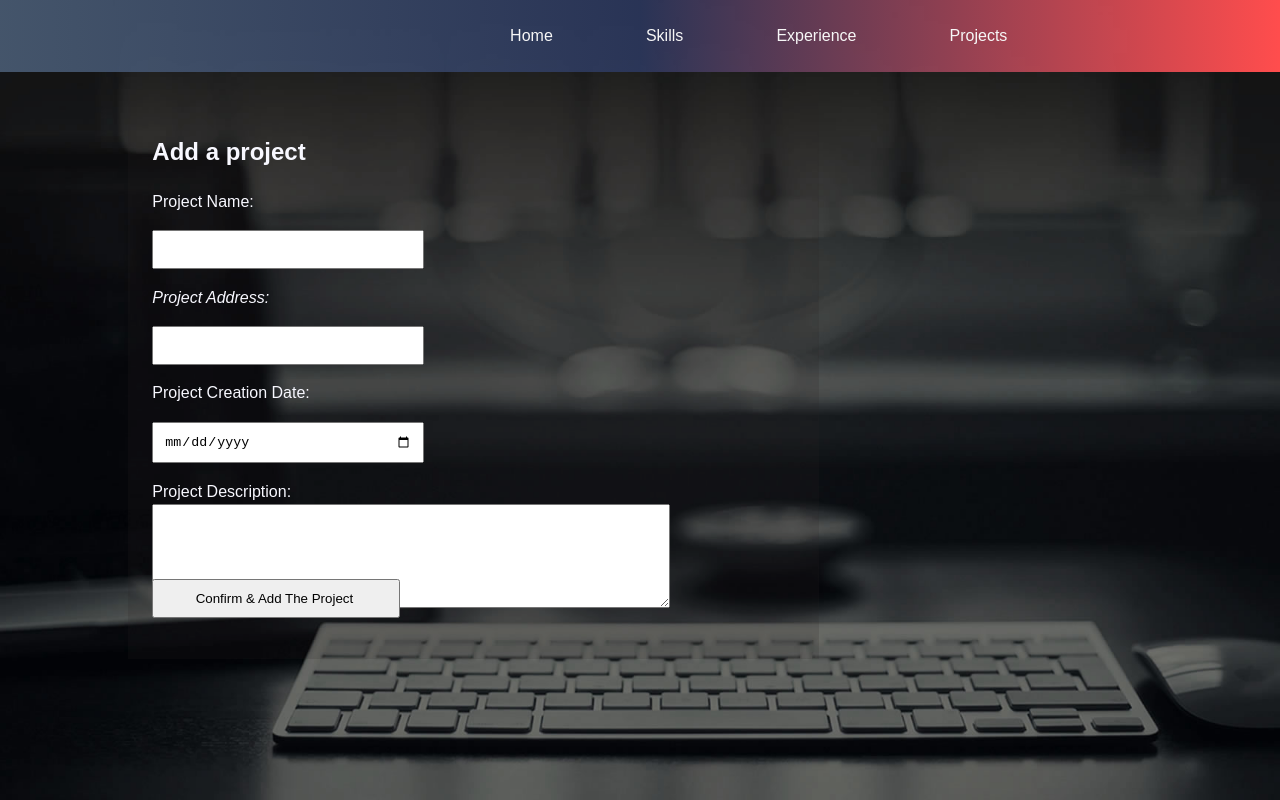
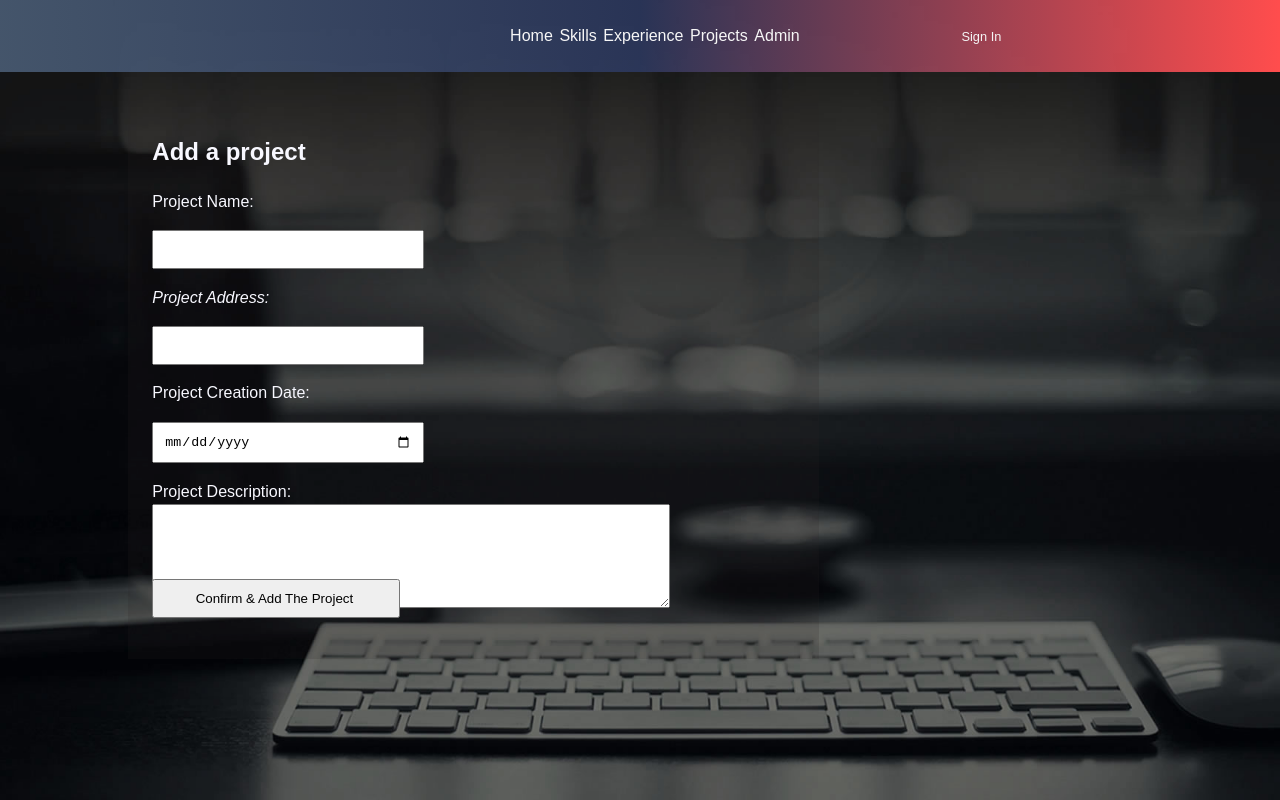
Before and after one commit to aliahdab/Portfolio-Project, a React (Create React App) app: page /admin in a window 1280 px wide. Built offline with nearby package versions, Linux system fonts and the light colour scheme.

Commit message:
adding sign in and out

```diff
--- a/src/App.css
+++ b/src/App.css
@@ -61,7 +61,8 @@ a {
   text-decoration: none;
 }
 
-a:hover {
+a:hover,
+button:hover {
   text-decoration: underline;
 }
 
@@ -102,6 +103,7 @@ img.avatar {
   line-height: 1;
   color: whitesmoke;
 }
+
 .home-my-title,
 .home-my-description {
   font-size: 20px;
@@ -155,7 +157,8 @@ img {
   margin-right: 8px;
 }
 
-.job-p {
+.job-p,
+.project-p {
   margin: 2%;
   margin-left: 0%;
 }
@@ -213,6 +216,16 @@ textarea {
   height: 100%;
 }
 
-.project-description {
-  margin: 3%;
+.log-button {
+  background-color: Transparent;
+  border: none;
+  outline: none;
+  cursor: pointer;
+  overflow: hidden;
+  font-size: 80%;
+  color: whitesmoke;
 }
+
+.log-section {
+  margin-left: 30%;
+}
--- a/src/App.js
+++ b/src/App.js
@@ -9,12 +9,10 @@ import Projects from './components/Projects.js';
 import Admin from './components/Admin.js';
 
 
-
 class App extends Component {
-
-
   render() {
     return (
+
       <Router>
         <div className="App">
           <Navigation></Navigation>
@@ -29,6 +27,7 @@ class App extends Component {
         </div>
       </Router>
 
+
     )
   }
 }
--- a/src/components/Firebase.js
+++ b/src/components/Firebase.js
@@ -28,9 +28,6 @@ console.log(database);
 //   'project_date': '11/16/2019'
 // });
 
-
-
-
 // console.log('userId', userId);
 
 // function writeUserData(userId, name, email, imageUrl) {
@@ -40,5 +37,6 @@ console.log(database);
 //       profile_picture : imageUrl
 //     });
 //   }
-
+export const provider = new firebase.auth.GoogleAuthProvider();
+export const auth = firebase.auth();
 export default dataRef;
--- a/src/components/Home.js
+++ b/src/components/Home.js
@@ -1,8 +1,6 @@
 import React, { Component } from 'react';
-import Image from "./img/personal.jpg"
-
+import Image from "./img/personal.jpg";
 class Home extends Component {
-
   render() {
     return (
       <section className="home-container">
@@ -12,7 +10,7 @@ class Home extends Component {
           <div className="home-my-title">Full Stack Web Developer</div>
           <p className="home-my-description">Highly motivated junior software developer, eager to learn and tackle new challenges.
             Works well independently and in teams. I am looking for a software development position where I could develop my skills.
-                    </p>
+            </p>
           <div className="home-link-item">
             <svg className="home-icon" viewBox="0 0 1792 1792" xmlns="http://www.w3.org/2000/svg"><path d="M1520 1216q0-40-28-68l-208-208q-28-28-68-28-42 0-72 32 3 3 19 18.5t21.5 21.5 15 19 13 25.5 3.5 27.5q0 40-28 68t-68 28q-15 0-27.5-3.5t-25.5-13-19-15-21.5-21.5-18.5-19q-33 31-33 73 0 40 28 68l206 207q27 27 68 27 40 0 68-26l147-146q28-28 28-67zm-703-705q0-40-28-68l-206-207q-28-28-68-28-39 0-68 27l-147 146q-28 28-28 67 0 40 28 68l208 208q27 27 68 27 42 0 72-31-3-3-19-18.5t-21.5-21.5-15-19-13-25.5-3.5-27.5q0-40 28-68t68-28q15 0 27.5 3.5t25.5 13 19 15 21.5 21.5 18.5 19q33-31 33-73zm895 705q0 120-85 203l-147 146q-83 83-203 83-121 0-204-85l-206-207q-83-83-83-203 0-123 88-209l-88-88q-86 88-208 88-120 0-204-84l-208-208q-84-84-84-204t85-203l147-146q83-83 203-83 121 0 204 85l206 207q83 83 83 203 0 123-88 209l88 88q86-88 208-88 120 0 204 84l208 208q84 84 84 204z"></path></svg>
             <a href="https://www.linkedin.com/in/aliahdab/" target="_blank" >Linkedin</a>
--- a/src/components/Navigation.js
+++ b/src/components/Navigation.js
@@ -1,11 +1,55 @@
-import React from 'react';
+import React, { Component } from 'react';
 import { Link } from 'react-router-dom'
+import firebase, { auth, provider } from './Firebase';
 
-function Navigation() {
 
+
+class Navigation extends Component {
+  constructor() {
+    super();
+    this.state = {
+      currentItem: '',
+      username: '',
+      items: [],
+      user: null,
+    }
+    this.login = this.login.bind(this);
+    this.logout = this.logout.bind(this);
+
+  };
+  handleChange(e) {
+    this.setState({
+      [e.target.name]: e.target.value
+    })
+  };
+
+  login() {
+    auth.signInWithPopup(provider)
+      .then((result) => {
+        const navDom = document.getElementById('navigation-container');
+        const user = result.user;
+        this.setState({
+          user
+        });
+      });
+  }
+
+  logout() {
+    auth.signOut()
+      .then(() => {
+        this.setState({
+          user: null
+        });
+      });
+  }
+
+
+
+
+  render() {
     return (
-    <div >
-      <header className="header_area">
+      <div>
+        <header className="header_area" >
           <div className="main_menu">
             <nav className="navbar">
               <ul className="navigation-container">
@@ -21,15 +65,28 @@ function Navigation() {
                 <Link to="/Projects" >
                   <li className='nav-words'>Projects</li>
                 </Link>
-              {/* <Link to="/Admin" >
+                <Link to="/Admin" >
                   <li className='nav-words'>Admin</li>
-              </Link> */}
+                </Link>
+
+                <div className="log-section" >
+                  {this.state.user ?
+                    <button onClick={this.logout} className="log-button">Sign Out</button>
+                    :
+                    <button onClick={this.login} className="log-button">Sign In</button>
+                  }
+
+
+                </div>
               </ul>
+
             </nav>
           </div>
         </header>
-    </div>
+      </div >
     )
   }
+}
+
 
 export default Navigation;
--- a/src/components/Projects.js
+++ b/src/components/Projects.js
@@ -1,9 +1,10 @@
 import React, { Component } from 'react';
 import database from './Firebase';
+import firebase, { auth, provider } from './Firebase';
+
 
 
 class Projects extends Component {
-
   projectsList = [];
   extractData = data => {
     const evaData = data.val();
@@ -24,14 +25,12 @@ class Projects extends Component {
                 <div />
               </div>
             </div>
-
             <div className="project-date">
               {entity.project_date}
             </div>
           </div>
           <p className="project-p">{entity.project_description}</p>
         </div>
-
       )
     });
   }
--- a/src/components/Skills.js
+++ b/src/components/Skills.js
@@ -8,7 +8,6 @@ class Skills extends Component {
       <div >
         <section class="skills-container">
           <div className="skills-section-title">Skills</div>
-
           <div class="skills-continent">
             <ul>
               <li> Having skill sets in backend development with Java.</li>
```
Lines whose indentation alone changed are shown as unchanged.
